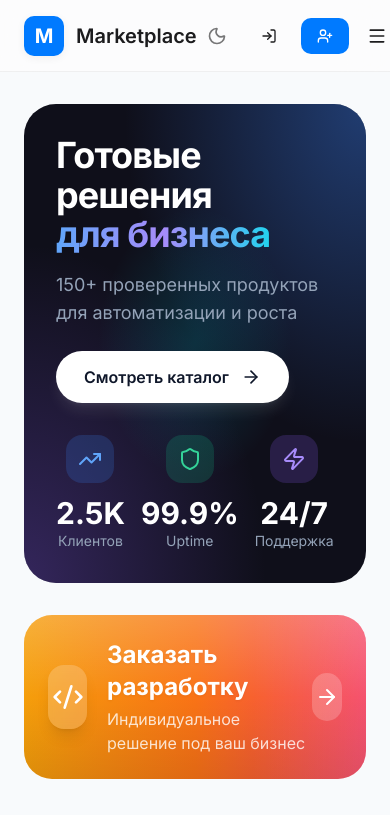
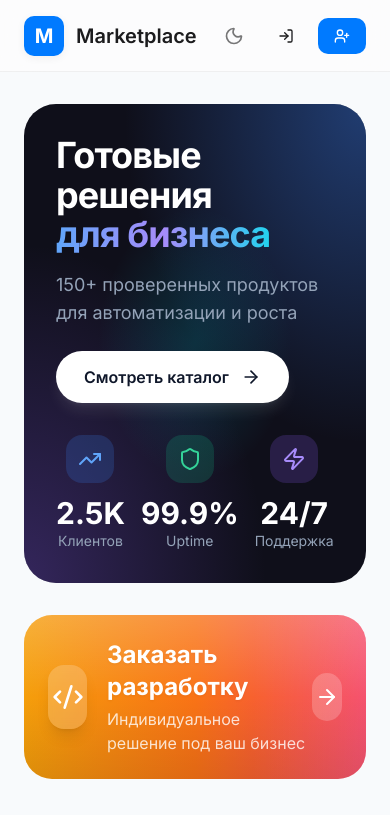
Before and after one commit to shteshebaev/app-marketplace, a React (Vite) app: page / in a window 390 px wide. Shown: the top 815 px of the page. Built offline with nearby package versions, Linux system fonts and the light colour scheme.

Commit message:
авторизация и регитсрация

```diff
--- a/src/components/layout/PublicLayout.tsx
+++ b/src/components/layout/PublicLayout.tsx
@@ -1,6 +1,6 @@
 import { type ReactNode } from 'react';
 import { Link } from 'react-router-dom';
-import { Menu, Sun, Moon, LogIn, UserPlus } from 'lucide-react';
+import { Sun, Moon, LogIn, UserPlus } from 'lucide-react';
 import { Button } from '../ui';
 import { useTheme } from '../../hooks';
 
@@ -92,18 +92,6 @@ export function PublicLayout({ children, onNavigate, currentPage = 'home' }: Pub
                 <span className="hidden sm:inline">Регистрация</span>
               </Button>
             </Link>
-
-            {/* Mobile menu */}
-            <button
-              className="
-                lg:hidden w-10 h-10
-                flex items-center justify-center
-                rounded-apple text-text-primary
-                hover:bg-black/5 dark:hover:bg-white/10
-              "
-            >
-              <Menu className="w-5 h-5" />
-            </button>
           </div>
         </div>
       </header>
```
